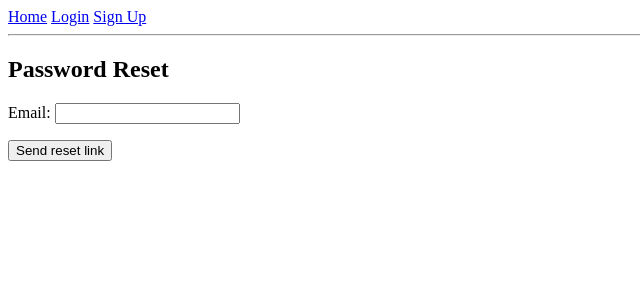
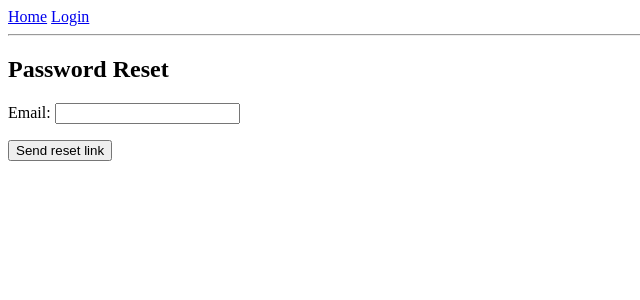
Before and after one commit to jacpagan/practica, a Django app: page /accounts/password-reset/ in a window 1280 px wide. Shown: the top 300 px of the page, without its empty margins (0-640 px from the left). Run offline with Django 4.2, Linux system fonts and the light colour scheme.

```diff
--- a/templates/base_generic.html
+++ b/templates/base_generic.html
@@ -11,7 +11,6 @@
             <a href="{% url 'exercises:logout' %}">Logout</a>
         {% else %}
             <a href="{% url 'exercises:login' %}">Login</a>
-            <a href="{% url 'exercises:signup' %}">Sign Up</a>
         {% endif %}
   </nav>
   <hr />
```
